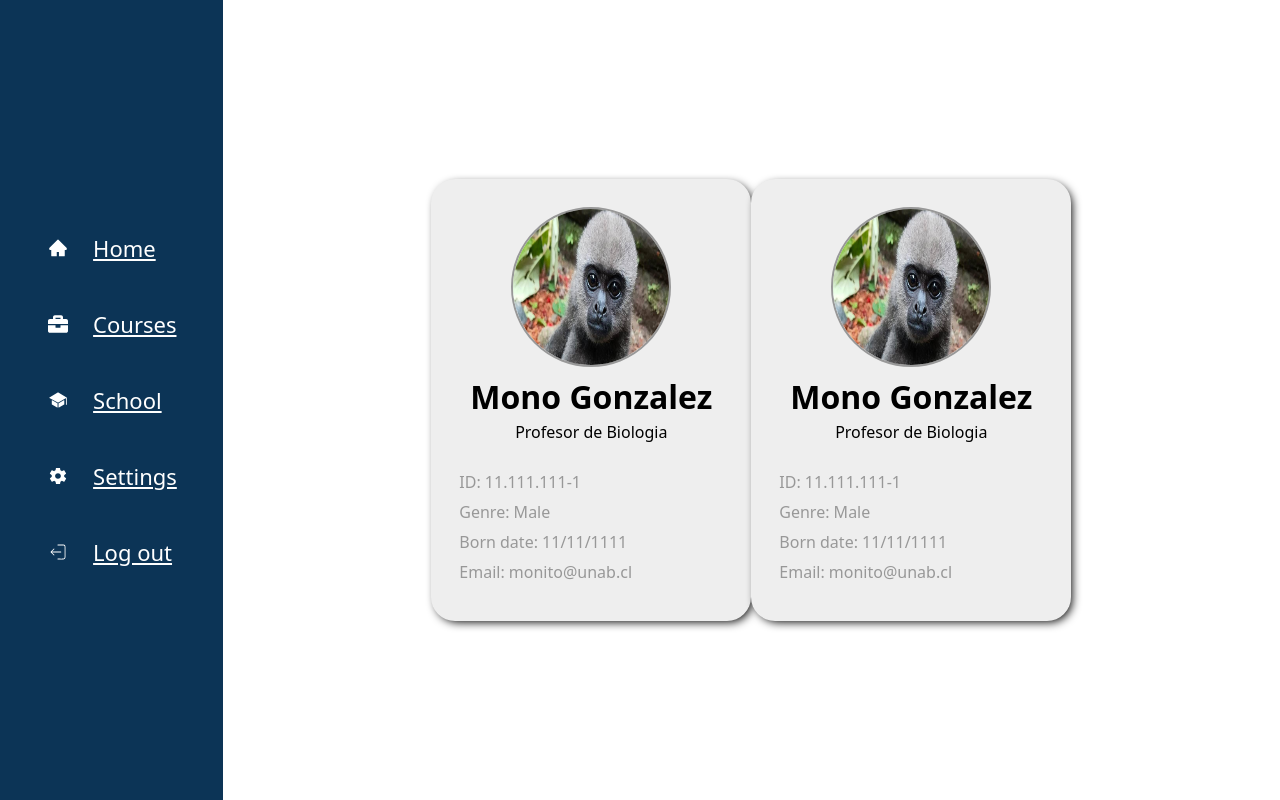
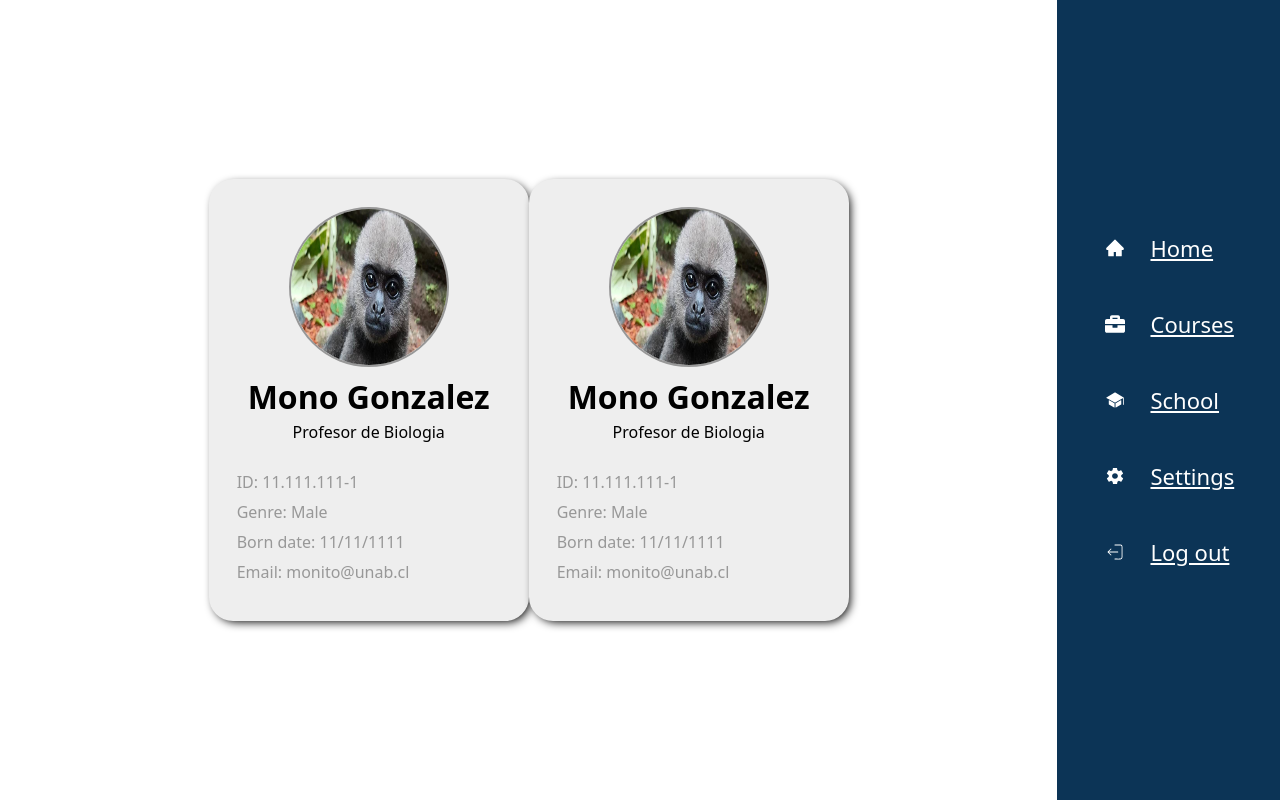
Before and after one commit to javonunezz/teacher_book_front, a React (Vite) app: page / in a window 1280 px wide. Built offline with nearby package versions, Linux system fonts and the light colour scheme.

Commit message:
fix[sidebar]: modifiication of sidebar positioning on pages

```diff
--- a/src/components/organisms/Sidebar.jsx
+++ b/src/components/organisms/Sidebar.jsx
@@ -14,7 +14,7 @@ export const Sidebar = ({ log }) => {
     [<CiLogout />, "Log out"],
   ];
   return (
-    <div className="absolute bottom-0 flex h-16 w-full flex-row items-center justify-center gap-x-7 bg-primary-500 py-3 md:relative md:left-0 md:h-full md:w-64 md:flex-col md:items-center md:justify-center md:gap-x-0 md:space-y-5 md:px-8">
+    <div className="order-2 flex h-16 w-full flex-row items-center justify-center gap-x-7 bg-primary-500 py-3 md:relative md:left-0 md:h-full md:w-64 md:flex-col md:items-center md:justify-center md:gap-x-0 md:space-y-5 md:px-8">
       {icons.map((data) => {
         return (
           <Button
```
